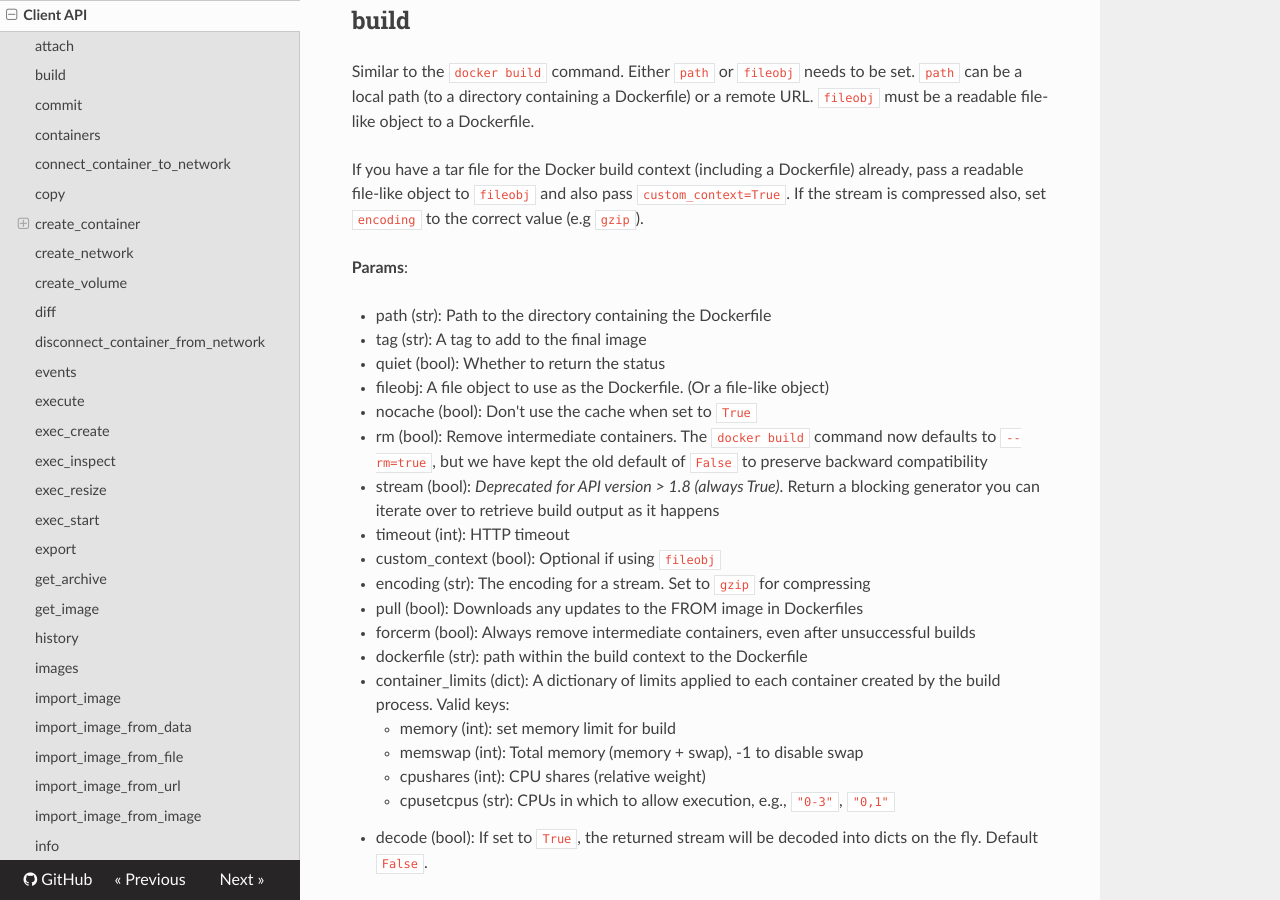
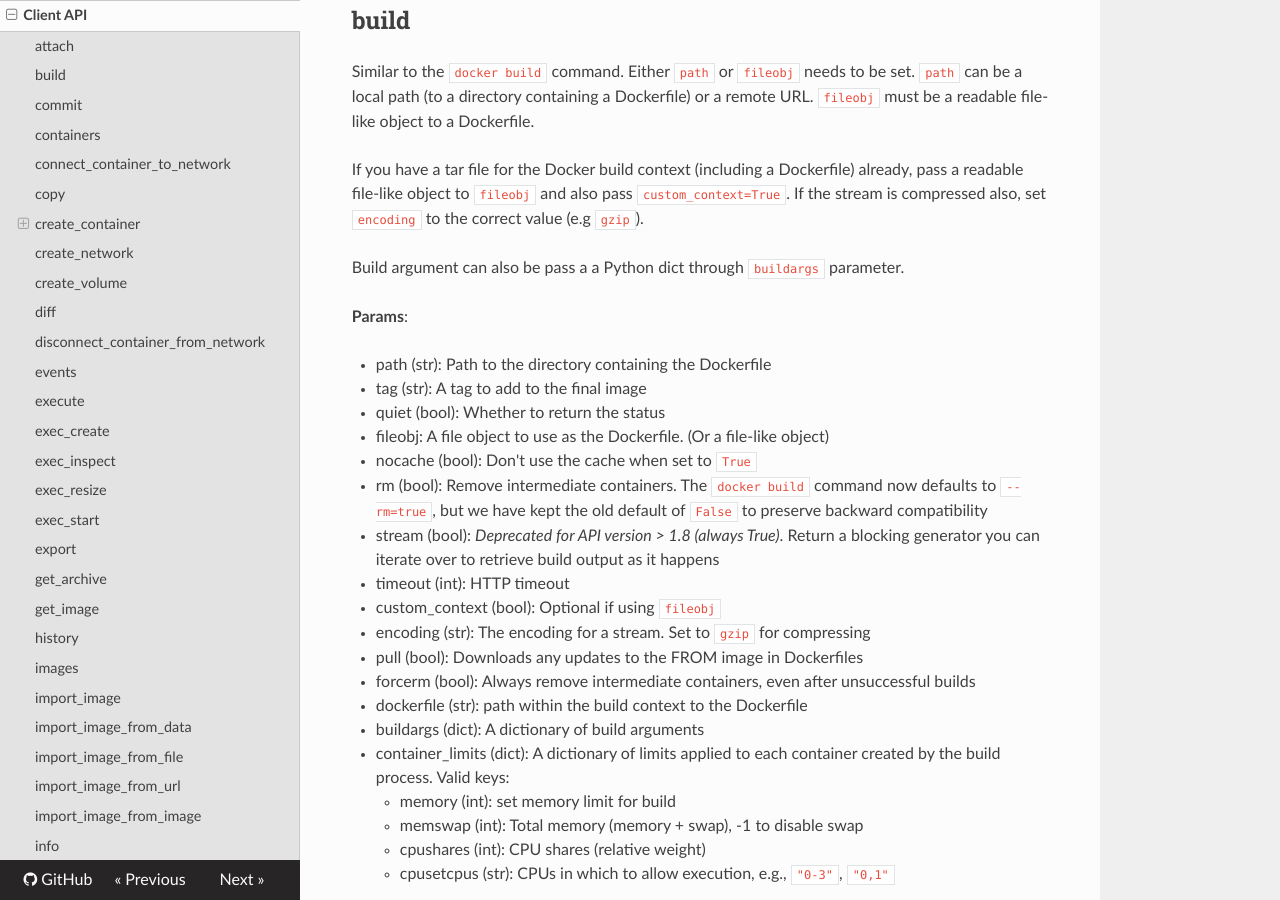
Before and after one commit to docker/docker-py, an MkDocs documentation site: the page built from docs/api.md, in a window 1280 px wide and 900 px high, scrolled down 863 px. Built offline with MkDocs 1.6.1, drawn with Linux system fonts in a browser that asks for light colours; nearby versions of some CDN libraries; old or Windows-style settings are respelled for this version of MkDocs.

Commit message:
Update api.md
Added ``buildargs`` parameter to ``build`` documentation

Signed-off-by: Faylixe <felix.voituret@gmail.com>

```diff
--- a/docs/api.md
+++ b/docs/api.md
@@ -46,6 +46,8 @@ already, pass a readable file-like object to `fileobj` and also pass
 `custom_context=True`. If the stream is compressed also, set `encoding` to the
 correct value (e.g `gzip`).
 
+Build argument can also be pass a a Python dict through ``buildargs`` parameter.
+
 **Params**:
 
 * path (str): Path to the directory containing the Dockerfile
@@ -65,6 +67,7 @@ correct value (e.g `gzip`).
 * pull (bool): Downloads any updates to the FROM image in Dockerfiles
 * forcerm (bool): Always remove intermediate containers, even after unsuccessful builds
 * dockerfile (str): path within the build context to the Dockerfile
+* buildargs (dict): A dictionary of build arguments
 * container_limits (dict): A dictionary of limits applied to each container
   created by the build process. Valid keys:
     - memory (int): set memory limit for build
```
